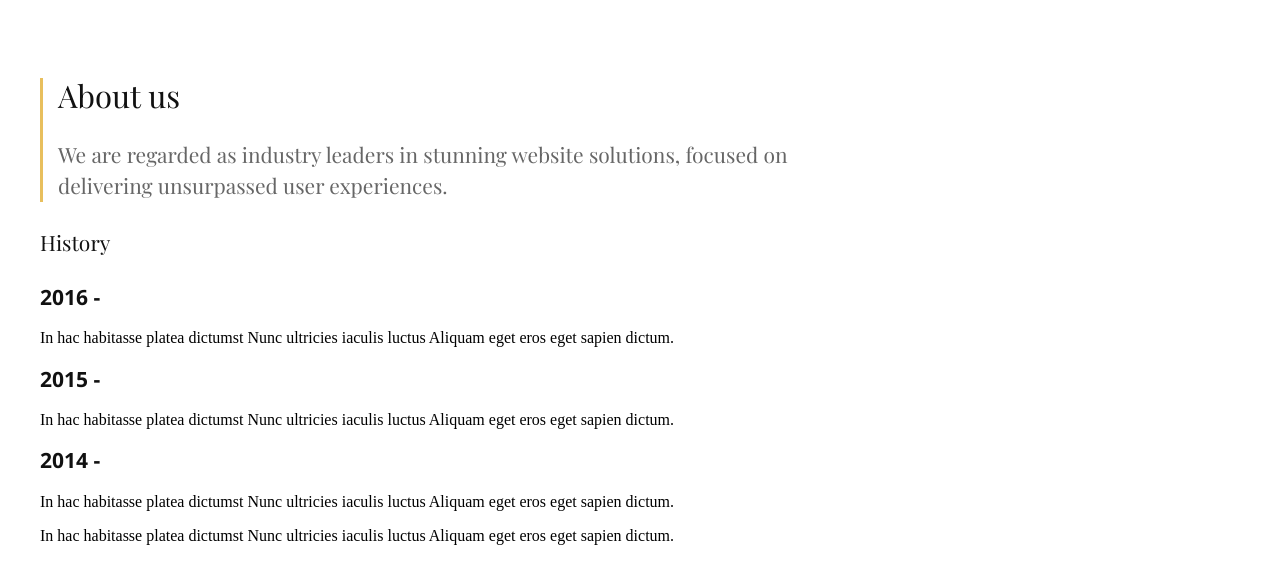
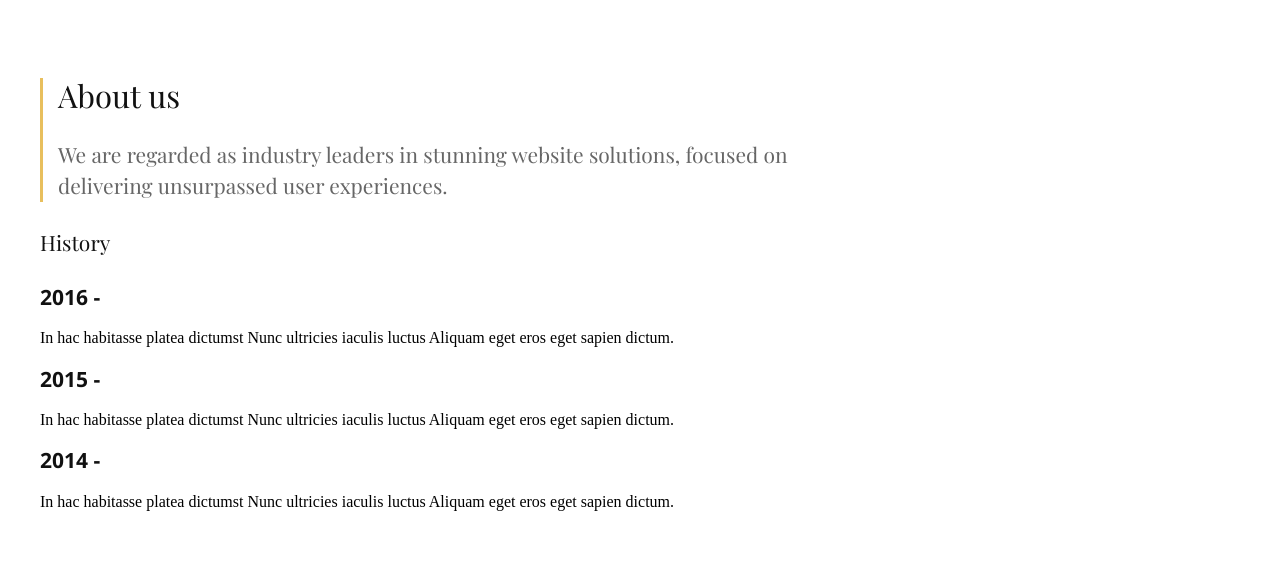
Before and after one commit to Babiy-Alexander/home8, a plain HTML site: page index.html in a window 1280 px wide. Shown: the part 958-1520 px from the top of the page. After the commit the page ends 1485 px from the top, so only its background shows below. Drawn offline with nearby package versions, Linux system fonts and the light colour scheme.

Commit message:
removed dublicated text-history

```diff
--- a/index.html
+++ b/index.html
@@ -72,10 +72,6 @@
                     In hac habitasse platea dictumst Nunc ultricies iaculis luctus Aliquam eget eros eget
                     sapien dictum.
                 </p>
-                <p class="text-history">
-                    In hac habitasse platea dictumst Nunc ultricies iaculis luctus Aliquam eget eros eget
-                    sapien dictum.
-                </p>
             </div>
         </div>
     </div>
```
